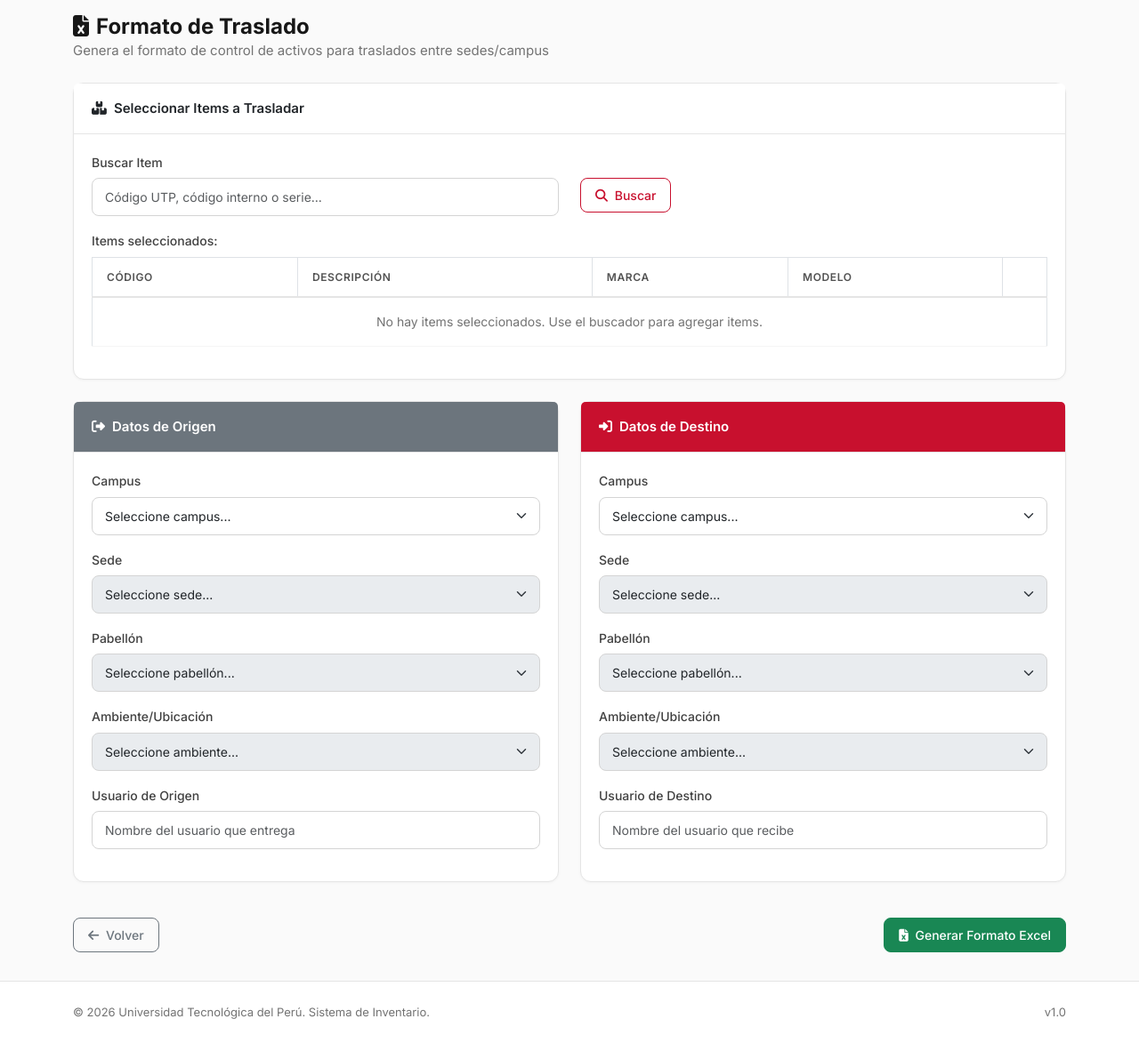
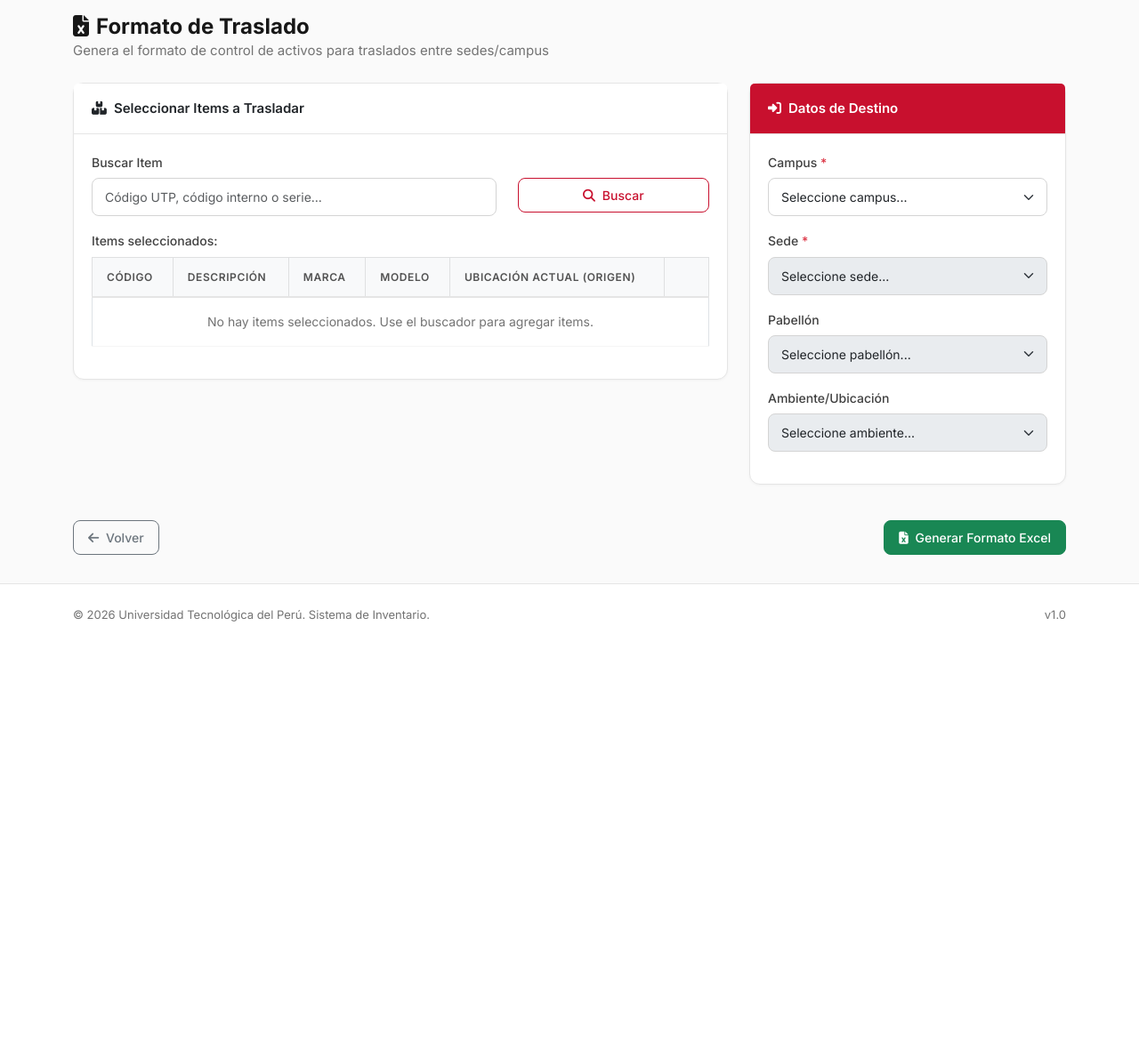
Before and after one commit to AlbertoKnow/Inventario, a Django app: template templates/productos/formato_traslado.html in a window 1280 px wide. Shown: the part 123-1296 px from the top of the page at 89% size. After the commit the page ends 822 px from the top, so only its background shows below. Run offline with Django 4.2, Linux system fonts and the light colour scheme; the template is opened without the code that fills it: most values are stand-ins (such as "Sample title", 1, 10 or a date in 2020).

Commit message:
feat: Obtener origen automáticamente de ubicación del item en formato traslado
- Elimina campos de origen del formulario (se obtienen del item)
- Muestra ubicación actual del item en la tabla
- El destino puede ser solo sede/campus sin necesidad de pabellón/ambiente

```diff
--- a/templates/productos/formato_traslado.html
+++ b/templates/productos/formato_traslado.html
@@ -22,21 +22,21 @@
 
         <div class="row">
             <!-- Selección de Items -->
-            <div class="col-lg-12 mb-4">
+            <div class="col-lg-8 mb-4">
                 <div class="card">
                     <div class="card-header">
                         <i class="fas fa-boxes me-2"></i>Seleccionar Items a Trasladar
                     </div>
                     <div class="card-body">
                         <div class="row mb-3">
-                            <div class="col-md-6">
+                            <div class="col-md-8">
                                 <label class="form-label">Buscar Item</label>
                                 <input type="text" id="buscarItem" class="form-control"
                                        placeholder="Código UTP, código interno o serie...">
                             </div>
-                            <div class="col-md-6">
+                            <div class="col-md-4">
                                 <label class="form-label">&nbsp;</label>
-                                <button type="button" id="btnBuscar" class="btn btn-outline-primary d-block">
+                                <button type="button" id="btnBuscar" class="btn btn-outline-primary d-block w-100">
                                     <i class="fas fa-search me-1"></i> Buscar
                                 </button>
                             </div>
@@ -52,39 +52,46 @@
                         <!-- Items seleccionados -->
                         <div class="mt-3">
                             <label class="form-label">Items seleccionados:</label>
+                            <div class="table-responsive">
                                 <table class="table table-sm table-bordered" id="tablaItems">
-                                <thead>
+                                    <thead class="table-light">
                                         <tr>
                                             <th>Código</th>
                                             <th>Descripción</th>
                                             <th>Marca</th>
                                             <th>Modelo</th>
+                                            <th>Ubicación Actual (Origen)</th>
                                             <th width="50"></th>
                                         </tr>
                                     </thead>
                                     <tbody id="itemsSeleccionados">
                                         <tr id="sinItems">
-                                        <td colspan="5" class="text-center text-muted py-3">
+                                            <td colspan="6" class="text-center text-muted py-3">
                                                 No hay items seleccionados. Use el buscador para agregar items.
                                             </td>
                                         </tr>
                                     </tbody>
                                 </table>
                             </div>
+                            <div id="alertaOrigen" class="alert alert-info mt-2" style="display: none;">
+                                <i class="fas fa-info-circle me-2"></i>
+                                <span id="textoOrigen"></span>
+                            </div>
+                        </div>
                     </div>
                 </div>
             </div>
 
-            <!-- Origen -->
-            <div class="col-lg-6 mb-4">
+            <!-- Destino -->
+            <div class="col-lg-4 mb-4">
                 <div class="card h-100">
-                    <div class="card-header bg-secondary text-white">
-                        <i class="fas fa-sign-out-alt me-2"></i>Datos de Origen
+                    <div class="card-header bg-primary text-white">
+                        <i class="fas fa-sign-in-alt me-2"></i>Datos de Destino
                     </div>
                     <div class="card-body">
                         <div class="mb-3">
-                            <label class="form-label">Campus</label>
-                            <select class="form-select" id="campus_origen" name="campus_origen">
+                            <label class="form-label">Campus <span class="text-danger">*</span></label>
+                            <select class="form-select" id="campus_destino" name="campus_destino" required>
                                 <option value="">Seleccione campus...</option>
                                 {% for campus in campus_list %}
                                 <option value="{{ campus.pk }}">{{ campus.nombre }}</option>
@@ -92,51 +99,8 @@
                             </select>
                         </div>
                         <div class="mb-3">
-                            <label class="form-label">Sede</label>
-                            <select class="form-select" id="sede_origen" name="sede_origen" disabled>
-                                <option value="">Seleccione sede...</option>
-                            </select>
-                        </div>
-                        <div class="mb-3">
-                            <label class="form-label">Pabellón</label>
-                            <select class="form-select" id="pabellon_origen" name="pabellon_origen" disabled>
-                                <option value="">Seleccione pabellón...</option>
-                            </select>
-                        </div>
-                        <div class="mb-3">
-                            <label class="form-label">Ambiente/Ubicación</label>
-                            <select class="form-select" id="ambiente_origen" name="ambiente_origen" disabled>
-                                <option value="">Seleccione ambiente...</option>
-                            </select>
-                        </div>
-                        <div class="mb-3">
-                            <label class="form-label">Usuario de Origen</label>
-                            <input type="text" class="form-control" name="usuario_origen"
-                                   placeholder="Nombre del usuario que entrega">
-                        </div>
-                    </div>
-                </div>
-            </div>
-
-            <!-- Destino -->
-            <div class="col-lg-6 mb-4">
-                <div class="card h-100">
-                    <div class="card-header bg-primary text-white">
-                        <i class="fas fa-sign-in-alt me-2"></i>Datos de Destino
-                    </div>
-                    <div class="card-body">
-                        <div class="mb-3">
-                            <label class="form-label">Campus</label>
-                            <select class="form-select" id="campus_destino" name="campus_destino">
-                                <option value="">Seleccione campus...</option>
-                                {% for campus in campus_list %}
-                                <option value="{{ campus.pk }}">{{ campus.nombre }}</option>
-                                {% endfor %}
-                            </select>
-                        </div>
-                        <div class="mb-3">
-                            <label class="form-label">Sede</label>
-                            <select class="form-select" id="sede_destino" name="sede_destino" disabled>
+                            <label class="form-label">Sede <span class="text-danger">*</span></label>
+                            <select class="form-select" id="sede_destino" name="sede_destino" disabled required>
                                 <option value="">Seleccione sede...</option>
                             </select>
                         </div>
@@ -151,11 +115,6 @@
                             <select class="form-select" id="ambiente_destino" name="ambiente_destino" disabled>
                                 <option value="">Seleccione ambiente...</option>
                             </select>
-                        </div>
-                        <div class="mb-3">
-                            <label class="form-label">Usuario de Destino</label>
-                            <input type="text" class="form-control" name="usuario_destino"
-                                   placeholder="Nombre del usuario que recibe">
                         </div>
                     </div>
                 </div>
@@ -183,8 +142,11 @@ document.addEventListener('DOMContentLoaded', function() {
     const listaResultados = document.getElementById('listaResultados');
     const itemsSeleccionados = document.getElementById('itemsSeleccionados');
     const sinItems = document.getElementById('sinItems');
+    const alertaOrigen = document.getElementById('alertaOrigen');
+    const textoOrigen = document.getElementById('textoOrigen');
 
     let itemsAgregados = new Set();
+    let primerOrigen = null;  // Para mostrar el origen común
 
     btnBuscar.addEventListener('click', buscarItems);
     inputBuscar.addEventListener('keypress', function(e) {
@@ -216,12 +178,12 @@ document.addEventListener('DOMContentLoaded', function() {
                             div.innerHTML = `
                                 <div>
                                     <strong>${item.codigo_utp || item.codigo_interno}</strong> - ${item.nombre}
-                                    <small class="text-muted d-block">${item.tipo || ''}</small>
+                                    <small class="text-muted d-block">${item.ubicacion || 'Sin ubicación'}</small>
                                 </div>
                                 <button type="button" class="btn btn-sm btn-outline-primary btn-agregar"
                                         data-id="${item.id}" data-codigo="${item.codigo_utp || item.codigo_interno}"
                                         data-nombre="${item.nombre}" data-marca="${item.marca || ''}"
-                                        data-modelo="${item.modelo || ''}">
+                                        data-modelo="${item.modelo || ''}" data-ubicacion="${item.ubicacion || 'Sin ubicación'}">
                                     <i class="fas fa-plus"></i>
                                 </button>
                             `;
@@ -246,10 +208,18 @@ document.addEventListener('DOMContentLoaded', function() {
             const nombre = btn.dataset.nombre;
             const marca = btn.dataset.marca;
             const modelo = btn.dataset.modelo;
+            const ubicacion = btn.dataset.ubicacion;
 
             if (!itemsAgregados.has(parseInt(id))) {
                 itemsAgregados.add(parseInt(id));
                 sinItems.style.display = 'none';
+
+                // Mostrar origen del primer item
+                if (!primerOrigen) {
+                    primerOrigen = ubicacion;
+                    textoOrigen.textContent = `Origen: ${primerOrigen}`;
+                    alertaOrigen.style.display = 'block';
+                }
 
                 const tr = document.createElement('tr');
                 tr.dataset.id = id;
@@ -258,6 +228,7 @@ document.addEventListener('DOMContentLoaded', function() {
                     <td>${nombre}</td>
                     <td>${marca}</td>
                     <td>${modelo}</td>
+                    <td><small class="text-muted">${ubicacion}</small></td>
                     <td><button type="button" class="btn btn-sm btn-outline-danger btn-quitar"><i class="fas fa-times"></i></button></td>
                 `;
                 itemsSeleccionados.appendChild(tr);
@@ -279,20 +250,20 @@ document.addEventListener('DOMContentLoaded', function() {
 
             if (itemsAgregados.size === 0) {
                 sinItems.style.display = '';
+                primerOrigen = null;
+                alertaOrigen.style.display = 'none';
             }
         }
     });
 
-    // Cascada de ubicaciones (origen y destino)
-    ['origen', 'destino'].forEach(tipo => {
-        const campus = document.getElementById(`campus_${tipo}`);
-        const sede = document.getElementById(`sede_${tipo}`);
-        const pabellon = document.getElementById(`pabellon_${tipo}`);
-        const ambiente = document.getElementById(`ambiente_${tipo}`);
+    // Cascada de ubicaciones (solo destino)
+    const campus = document.getElementById('campus_destino');
+    const sede = document.getElementById('sede_destino');
+    const pabellon = document.getElementById('pabellon_destino');
+    const ambiente = document.getElementById('ambiente_destino');
 
     campus.addEventListener('change', function() {
-            let html = '<option value="">Seleccione sede...</option>';
-            sede.innerHTML = html;
+        sede.innerHTML = '<option value="">Seleccione sede...</option>';
         pabellon.innerHTML = '<option value="">Seleccione pabellón...</option>';
         ambiente.innerHTML = '<option value="">Seleccione ambiente...</option>';
         sede.disabled = true;
@@ -350,7 +321,6 @@ document.addEventListener('DOMContentLoaded', function() {
                 });
         }
     });
-    });
 
     // Validar antes de enviar
     document.getElementById('formTraslado').addEventListener('submit', function(e) {
@@ -359,6 +329,13 @@ document.addEventListener('DOMContentLoaded', function() {
             alert('Debe seleccionar al menos un item para el traslado');
             return false;
         }
+
+        const sedeDestino = document.getElementById('sede_destino').value;
+        if (!sedeDestino) {
+            e.preventDefault();
+            alert('Debe seleccionar al menos el campus y sede de destino');
+            return false;
+        }
     });
 });
 </script>
```
Also changed, not shown: productos/views.py (+42 -22 lines). Lines whose indentation alone changed are shown as unchanged.
